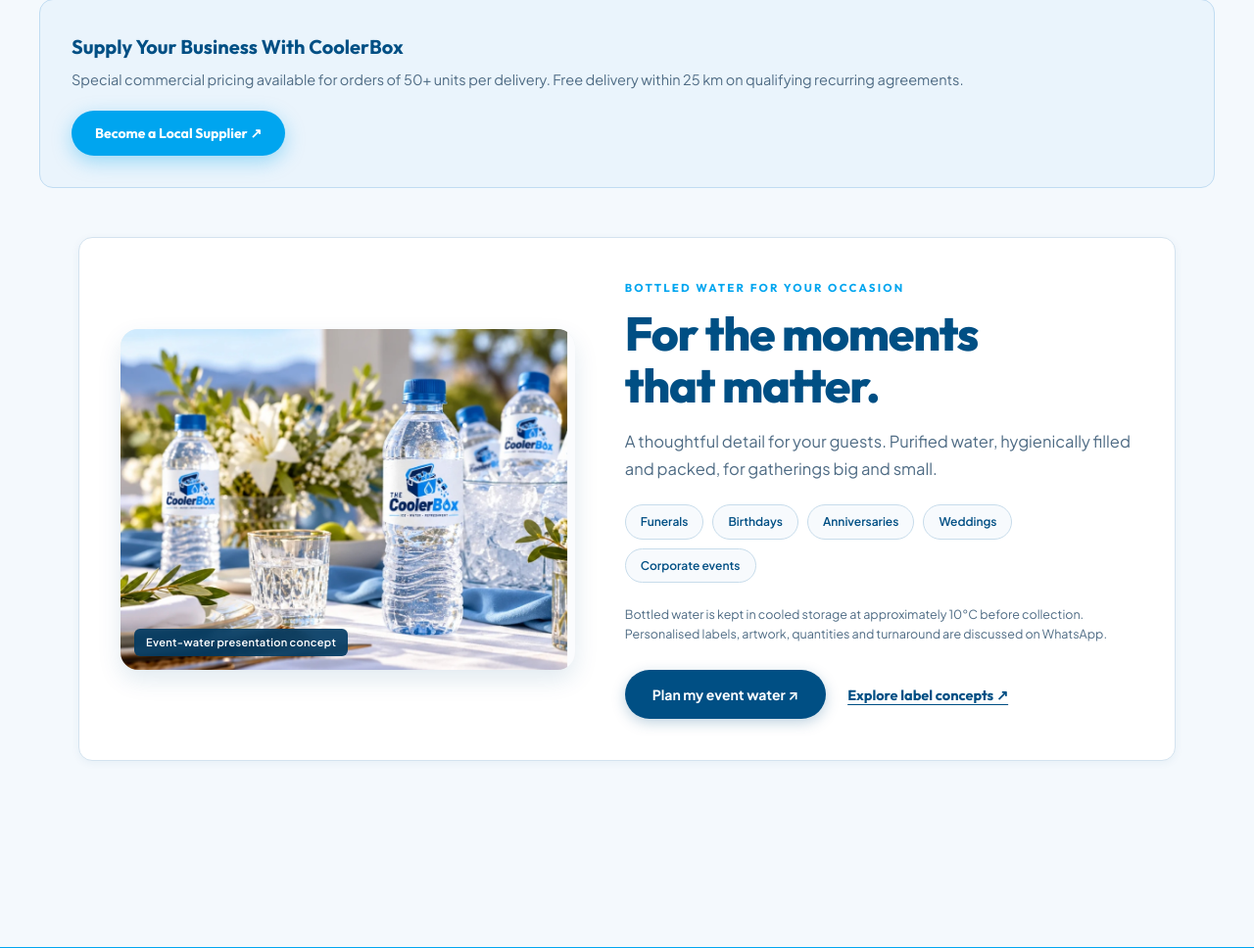
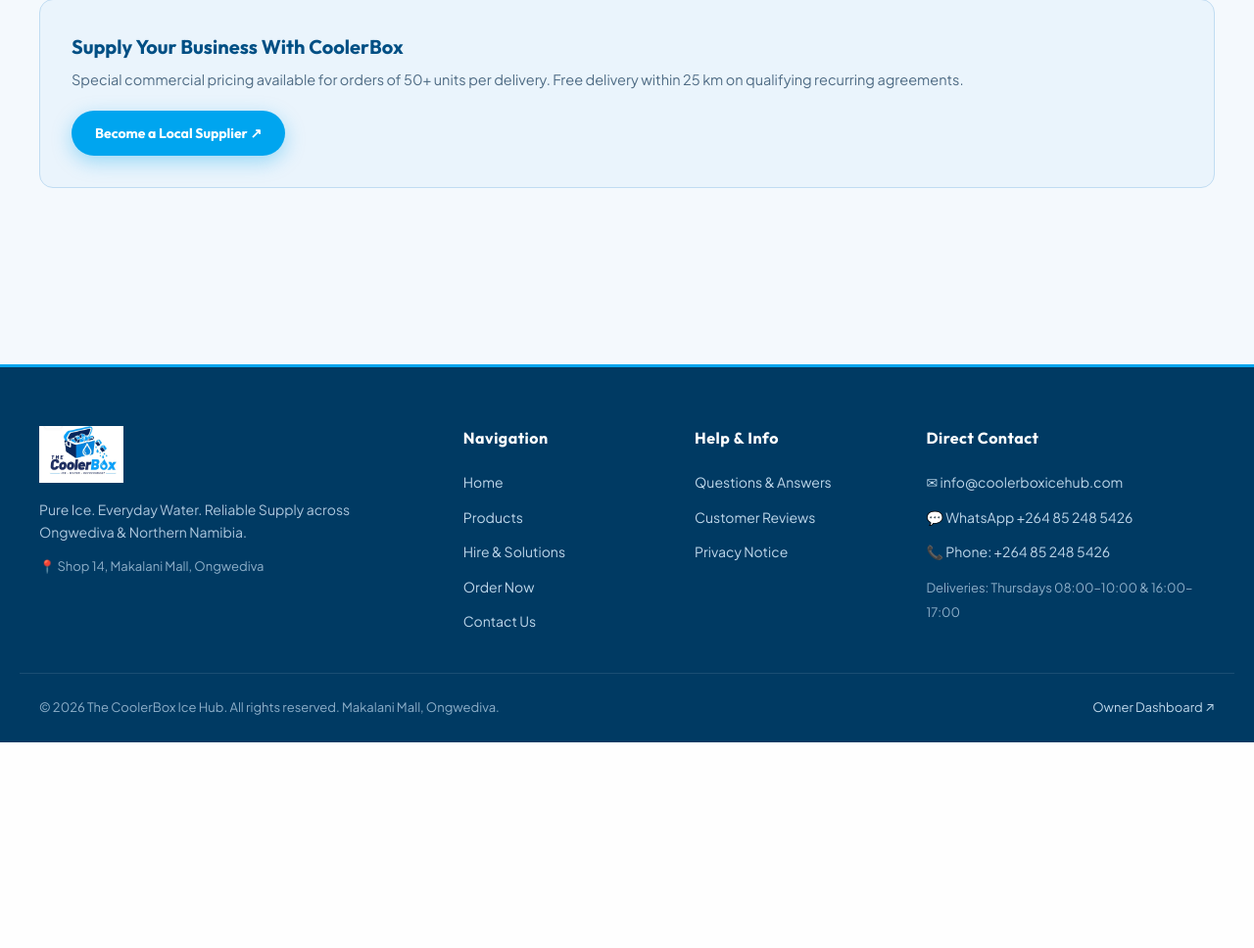
Before and after one commit to Mary-JoyN/COOLBOXICEHUB, a FastAPI app: page /products in a window 1280 px wide. Shown: the part 1934-2902 px from the top of the page at 98% size. After the commit the page ends 2692 px from the top, so only its background shows below. Run offline with FastAPI, Linux system fonts and the light colour scheme.

Commit message:
FEAT:remove event water feature section from products page

```diff
--- a/templates/shop.html
+++ b/templates/shop.html
@@ -247,31 +247,6 @@
       </div>
       <a class="btn-hero-primary" href="/order?supplier=1" style="padding:12px 24px;font-size:14px">Become a Local Supplier ↗</a>
     </div>
-
-    <!-- Event Feature Section (Exact Reference Image 3) -->
-    <section class="event-feature" id="event-water">
-      <figure>
-        <img src="/assets/event-water-concept.jpg" loading="lazy" alt="CoolerBox bottled-water presentation at a celebration table">
-        <figcaption>Event-water presentation concept</figcaption>
-      </figure>
-      <div class="event-copy">
-        <span class="eyebrow">BOTTLED WATER FOR YOUR OCCASION</span>
-        <h2>For the moments<br>that matter.</h2>
-        <p>A thoughtful detail for your guests. Purified water, hygienically filled and packed, for gatherings big and small.</p>
-        <div class="occasion-tags">
-          <span>Funerals</span>
-          <span>Birthdays</span>
-          <span>Anniversaries</span>
-          <span>Weddings</span>
-          <span>Corporate events</span>
-        </div>
-        <p class="small">Bottled water is kept in cooled storage at approximately 10°C before collection. Personalised labels, artwork, quantities and turnaround are discussed on WhatsApp.</p>
-        <div class="actions">
-          <a class="btn" href="/order?product=water&occasion=1">Plan my event water ↗</a>
-          <a class="text-link" href="https://wa.me/264852485426" target="_blank" rel="noopener">Explore label concepts ↗</a>
-        </div>
-      </div>
-    </section>
   </main>
 
   <!-- Global Footer -->
```
